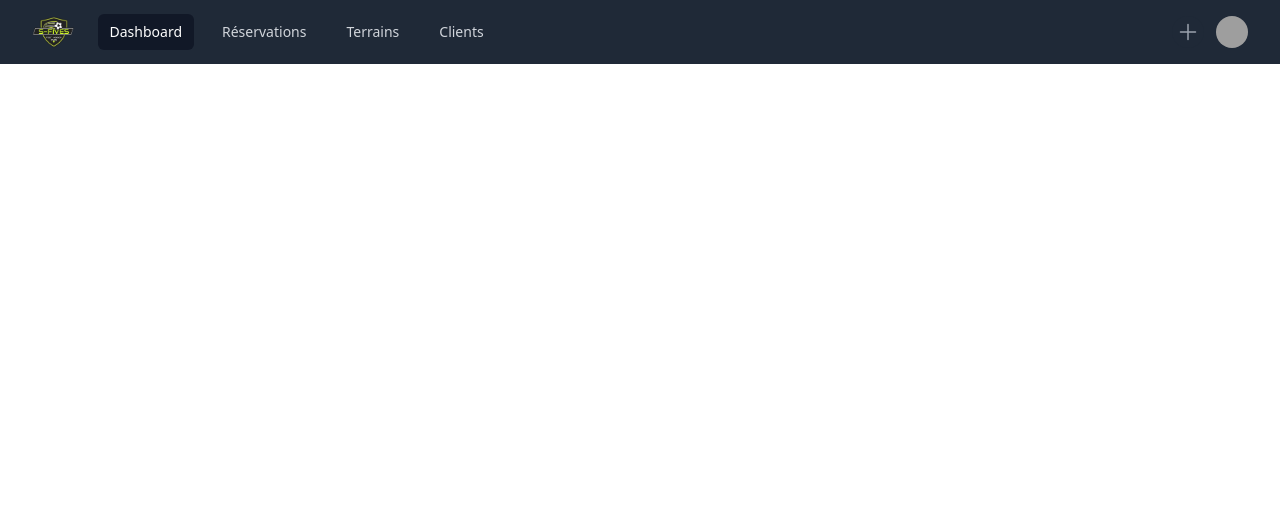
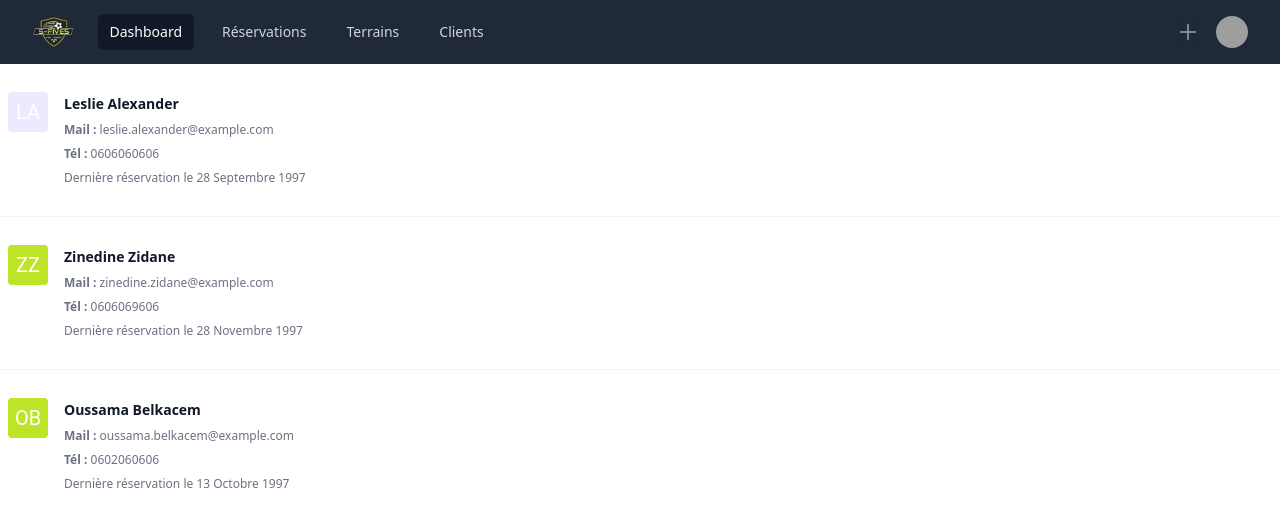
Before and after one commit to belkacem-oussama/SFive-Checking-Front, a React (Vite) app in the folder front/: page /customers in a window 1280 px wide. Shown: the top 526 px of the page. Built offline with nearby package versions, Linux system fonts and the light colour scheme; grey boxes are pictures that could not be loaded.

Commit message:
display customer infos && letter avatar

```diff
--- a/front/package.json
+++ b/front/package.json
@@ -10,8 +10,11 @@
     "preview": "vite preview"
   },
   "dependencies": {
+    "@emotion/react": "^11.11.3",
+    "@emotion/styled": "^11.11.0",
     "@headlessui/react": "^1.7.18",
     "@heroicons/react": "^2.1.1",
+    "@mui/material": "^5.15.10",
     "react": "^18.2.0",
     "react-dom": "^18.2.0",
     "react-router-dom": "^6.22.0",
--- a/front/src/App.tsx
+++ b/front/src/App.tsx
@@ -5,6 +5,7 @@ import Header from "./layouts/Header.tsx"
 import { Route, Routes } from "react-router-dom"
 import Booking from "./pages/Booking.tsx"
 import ItemsDetails from "./pages/ItemsDetails.tsx"
+import Customers from "./pages/Customers.tsx"
 
 export default function App() {
   return (
@@ -14,6 +15,7 @@ export default function App() {
         <Route path="/" element={<Home />} />
         <Route path="/booking" element={<Booking />} />
         <Route path="/booking/:id" element={<ItemsDetails />} />
+        <Route path="/customers" element={<Customers />} />
       </Routes>
     </React.Fragment>
   )
--- /dev/null
+++ b/front/src/pages/Customers.tsx
@@ -0,0 +1,101 @@
+import { Avatar } from "@mui/material"
+
+const people = [
+  {
+    firstname: "Leslie",
+    surname: "Alexander",
+    email: "leslie.alexander@example.com",
+    phone: "0606060606",
+    lastSeen: "28 Septembre 1997",
+  },
+  {
+    firstname: "Zinedine",
+    surname: "Zidane",
+    email: "zinedine.zidane@example.com",
+    phone: "0606069606",
+    lastSeen: "28 Novembre 1997",
+  },
+  {
+    firstname: "Oussama",
+    surname: "Belkacem",
+    email: "oussama.belkacem@example.com",
+    phone: "0602060606",
+    lastSeen: "13 Octobre 1997",
+  },
+]
+
+function stringToColor(string: string) {
+  let hash: number = 0
+  let i
+
+  for (i = 0; i < string.length; i += 1) {
+    hash = string.charCodeAt(i) + ((hash << 5) - hash)
+  }
+
+  let color = "#"
+
+  const palette: string[] = [
+    "#1F2937", // Bleu foncé
+    "#BEE427", // Jaune-vert lumineux
+    "#FFFFFF", // Blanc
+    "#5A67D8", // Bleu violet
+    "#EDE9FE", // Lavande clair
+    "#FDE68A", // Jaune clair
+    "#4ADE80", // Vert clair
+    "#7F9CF5", // Bleu ciel
+    "#FECACA", // Rose pâle
+    "#FCA5A5", // Rouge pâle
+    "#A7F3D0", // Vert menthe
+    "#60A5FA", // Bleu clair
+  ]
+
+  const index = Math.abs(hash % palette.length)
+  color = palette[index]
+
+  return color
+}
+
+function stringAvatar(name: string) {
+  return {
+    sx: {
+      bgcolor: stringToColor(name),
+    },
+    children: `${name.split(" ")[0][0]}${name.split(" ")[1][0]}`,
+  }
+}
+
+export default function Customers() {
+  return (
+    <ul role="list" className="divide-y divide-gray-100">
+      {people.map((person) => (
+        <li
+          key={person.email}
+          className="flex justify-between gap-x-6 py-5 hover:bg-gray-100"
+        >
+          <div className="flex min-w-0 gap-x-4 p-2">
+            <Avatar
+              {...stringAvatar(`${person.firstname} ${person.surname}`)}
+              variant="rounded"
+            />
+            <div className="min-w-0 flex-auto">
+              <p className="text-sm font-semibold leading-6 text-gray-900">
+                {person.firstname} {person.surname}
+              </p>
+              <p className="mt-1 truncate text-xs leading-5 text-gray-500">
+                <span className="font-bold">Mail : </span>
+                {person.email}
+              </p>
+              <p className="mt-1 truncate text-xs leading-5 text-gray-500">
+                <span className="font-bold">Tél : </span>
+                {person.phone}
+              </p>
+              <p className="mt-1 truncate text-xs leading-5 text-gray-500">
+                Dernière réservation le {person.lastSeen}
+              </p>
+            </div>
+          </div>
+        </li>
+      ))}
+    </ul>
+  )
+}
```
Also changed, not shown: 1 other file (tests, documents, lock files or other folders).
